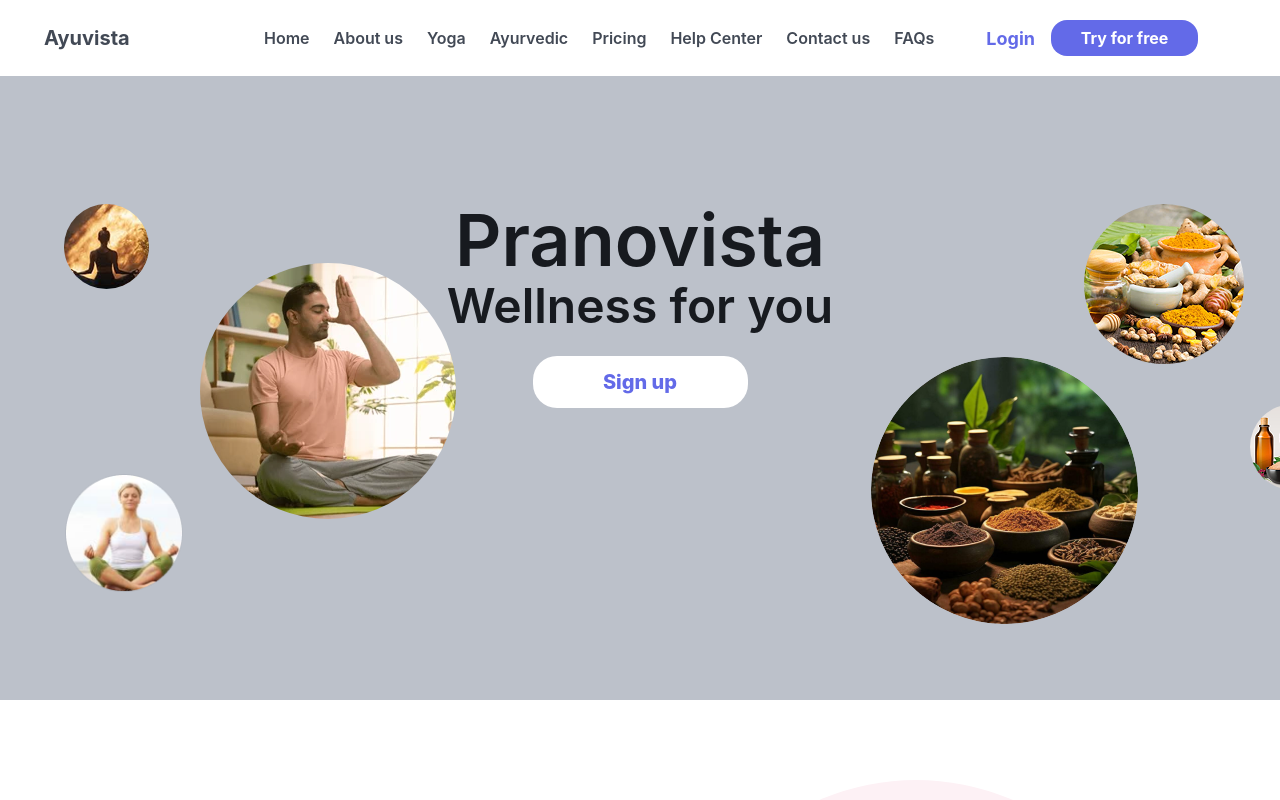
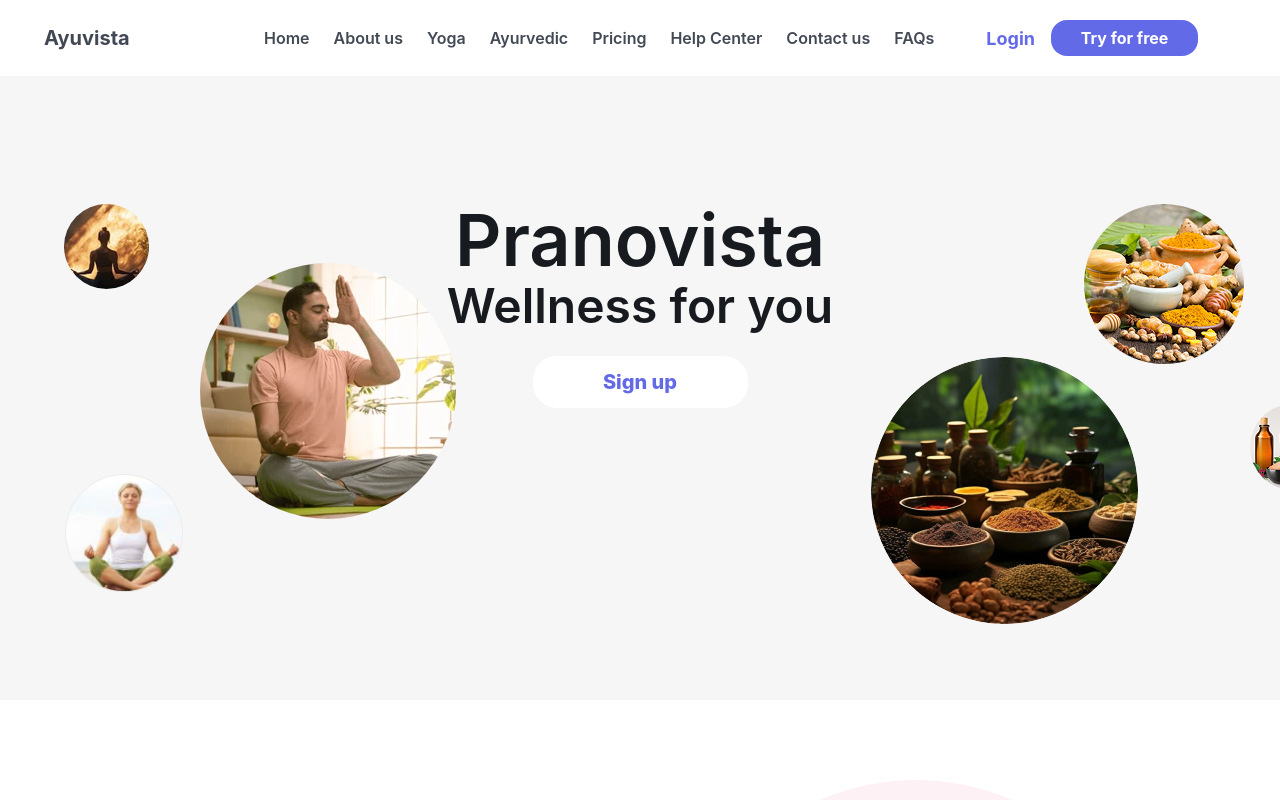
Before and after one commit to phil-code-dotcom/wellness-health-website, a website: page index.html in a window 1280 px wide. Shown: the top 800 px of the page. Drawn offline with Linux system fonts and the light colour scheme.

Commit message:
feat: Edit for hero bg color

```diff
--- a/index.html
+++ b/index.html
@@ -36,7 +36,7 @@
       </svg>
     </nav>
 
-    <main class="bg-[#BCC1CA] w-full h-full flex-1 relative">
+    <main class="bg-[#D9D9D93B] w-full h-full flex-1 relative">
       <div class="max-w-[1440px] mx-auto w-full h-full relative">
         <div class="flex flex-col items-center">
           <h1 class="font-semibold sm:text-7xl text-5xl text-center text-[#171A1F] mt-[10%]">Pranovista</h1>
```
Also changed, not shown: src/output.css.
